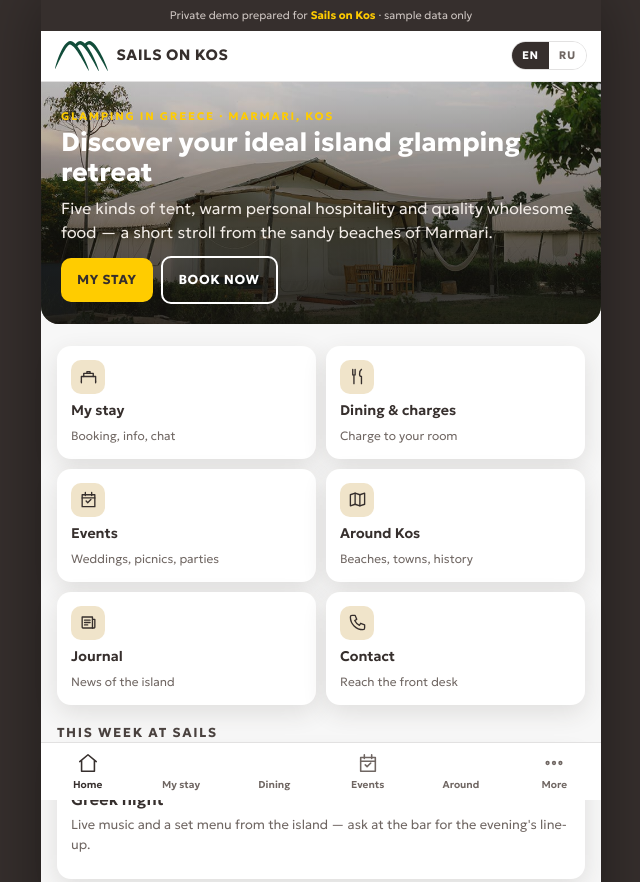
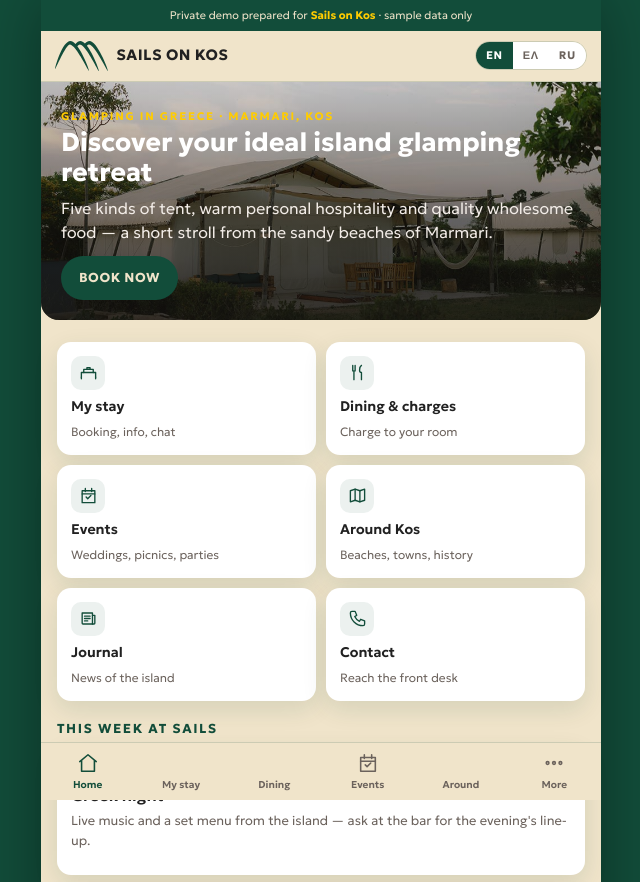
Before and after one commit to Alevin75/sails-demo, a plain HTML site: page index.html in a window 1280 px wide. Shown: the top 882 px of the page, without its empty margins (319-959 px from the left). Drawn offline with Linux system fonts and the light colour scheme.

```diff
--- a/index.html
+++ b/index.html
@@ -9,23 +9,23 @@
 <link href="https://fonts.googleapis.com/css2?family=Geologica:wght@300;400;600;700&display=swap" rel="stylesheet">
 <style>
 :root{
-  --dark:#362F2D; --dark2:#4a423f; --yellow:#FFCC00; --yellow2:#e0b400;
-  --green:#124d3a; --cream:#f0e4ca; --paper:#f7f7f7; --card:#fff;
-  --muted:#6f6662; --line:rgba(54,47,45,.14); --line2:rgba(54,47,45,.08);
-  --sh:0 8px 24px rgba(54,47,45,.12);
+  --green:#124D3A; --green2:#13A275; --bg:#F0E4CA; --card:#fff;
+  --ink:#212121; --muted:#6b625c; --line:rgba(18,77,58,.16); --line2:rgba(18,77,58,.09);
+  --yellow:#FFCC00; --sh:0 8px 24px rgba(18,77,58,.12);
+  --dark:#212121; --dark2:#6b625c; --cream:#F0E4CA; --paper:#fff; --yellow2:#13A275;
 }
 *{box-sizing:border-box}
 html{-webkit-text-size-adjust:100%}
 body{
-  margin:0; background:var(--dark); color:var(--dark);
+  margin:0; background:var(--green); color:var(--ink);
   font-family:"Geologica","Helvetica Neue",Helvetica,Arial,sans-serif;
   font-weight:300; font-size:16px; line-height:1.5;
 }
-.app{max-width:560px;margin:0 auto;min-height:100vh;background:var(--paper);
-  display:flex;flex-direction:column;box-shadow:0 0 60px rgba(0,0,0,.4);position:relative}
-.strip{background:var(--dark);color:#cfc7c3;font-size:11px;text-align:center;padding:7px 14px}
+.app{max-width:560px;margin:0 auto;min-height:100vh;background:var(--bg);
+  display:flex;flex-direction:column;box-shadow:0 0 60px rgba(0,0,0,.35);position:relative}
+.strip{background:var(--green);color:#F0E4CA;font-size:11px;text-align:center;padding:7px 14px}
 .strip b{color:var(--yellow)}
-.top{position:sticky;top:0;z-index:40;background:#fff;border-bottom:1px solid var(--line);
+.top{position:sticky;top:0;z-index:40;background:var(--bg);border-bottom:1px solid var(--line);
   display:flex;align-items:center;gap:10px;padding:10px 14px}
 .top .brand{display:flex;align-items:center;gap:8px;text-decoration:none;flex:1;min-width:0}
 .top .brand img{height:30px}
@@ -34,7 +34,7 @@ body{
 .lang{display:flex;border:1px solid var(--line);border-radius:999px;overflow:hidden}
 .lang button{border:0;background:#fff;color:var(--muted);font:inherit;font-weight:700;font-size:11px;
   padding:5px 10px;cursor:pointer;letter-spacing:.06em}
-.lang button.on{background:var(--dark);color:#fff}
+.lang button.on{background:var(--green);color:#fff}
 main{flex:1;padding-bottom:86px}
 .view{animation:fade .18s ease}
 .view[hidden]{display:none}
@@ -49,14 +49,14 @@ p{margin:0 0 .8em}
 a{color:var(--green)}
 img{max-width:100%;display:block}
 .btn{display:inline-block;border:0;font:inherit;font-weight:700;font-size:13px;letter-spacing:.04em;
-  text-transform:uppercase;padding:12px 16px;text-decoration:none;cursor:pointer;border-radius:10px}
-.btn-yellow{background:var(--yellow);color:var(--dark)}
-.btn-yellow:active{background:var(--yellow2)}
-.btn-dark{background:var(--dark);color:var(--cream)}
-.btn-line{background:#fff;color:var(--dark);border:2px solid var(--dark);border-radius:10px}
-.badge{display:inline-block;background:var(--dark);color:var(--cream);font-size:10px;font-weight:700;
+  text-transform:uppercase;padding:12px 18px;text-decoration:none;cursor:pointer;border-radius:24px}
+.btn-yellow{background:var(--green);color:var(--bg)}
+.btn-yellow:active{background:var(--green2)}
+.btn-dark{background:var(--ink);color:var(--bg)}
+.btn-line{background:transparent;color:var(--green);border:2px solid var(--green);border-radius:24px}
+.badge{display:inline-block;background:var(--green);color:var(--bg);font-size:10px;font-weight:700;
   letter-spacing:.06em;text-transform:uppercase;padding:4px 8px;border-radius:6px}
-.badge.alt{background:var(--cream);color:var(--dark)}
+.badge.alt{background:#fff;color:var(--green);border:1px solid var(--line)}
 .card{background:#fff;border-radius:14px;box-shadow:var(--sh);overflow:hidden;margin:0 0 14px}
 .card .b{padding:14px}
 .card img.cover{width:100%;aspect-ratio:16/9;object-fit:cover}
@@ -72,17 +72,17 @@ img{max-width:100%;display:block}
 .tiles{display:grid;grid-template-columns:1fr 1fr;gap:10px;margin-top:6px}
 .tile{background:#fff;border-radius:14px;box-shadow:var(--sh);padding:14px;text-decoration:none;color:var(--dark);
   display:flex;flex-direction:column;gap:6px}
-.tile .ic{width:34px;height:34px;border-radius:10px;background:var(--cream);display:flex;align-items:center;justify-content:center}
-.tile .ic svg{width:19px;height:19px;stroke:var(--dark);fill:none;stroke-width:1.7;stroke-linecap:round;stroke-linejoin:round}
+.tile .ic{width:34px;height:34px;border-radius:10px;background:rgba(18,77,58,.08);display:flex;align-items:center;justify-content:center}
+.tile .ic svg{width:19px;height:19px;stroke:var(--green);fill:none;stroke-width:1.7;stroke-linecap:round;stroke-linejoin:round}
 .tile b{font-weight:600;font-size:14px}
 .tile span{font-size:12px;color:var(--muted)}
 .tabbar{position:fixed;bottom:0;left:0;right:0;z-index:40;max-width:560px;margin:0 auto;
-  background:#fff;border-top:1px solid var(--line);display:flex;padding-bottom:env(safe-area-inset-bottom)}
+  background:var(--bg);border-top:1px solid var(--line);display:flex;padding-bottom:env(safe-area-inset-bottom)}
 .tab{flex:1;border:0;background:none;font:inherit;cursor:pointer;display:flex;flex-direction:column;
   align-items:center;gap:3px;padding:9px 0 8px;color:var(--muted);font-size:10px;font-weight:600}
-.tab.on{color:var(--dark)}
+.tab.on{color:var(--green)}
 .tab svg{width:22px;height:22px;stroke:currentColor;fill:none;stroke-width:1.7;stroke-linecap:round;stroke-linejoin:round}
-.tab.on .dot{background:var(--yellow)}
+.tab.on .dot{background:var(--green2)}
 .row{display:flex;align-items:center;gap:10px}
 .between{display:flex;align-items:center;justify-content:space-between;gap:10px}
 table.kv{width:100%;border-collapse:collapse}
@@ -96,16 +96,16 @@ input.t,select.t{width:100%;font:inherit;font-weight:300;padding:11px 12px;borde
 .pills{display:flex;gap:8px;overflow-x:auto;padding:4px 0 10px;-webkit-overflow-scrolling:touch}
 .pill{border:1px solid var(--line);background:#fff;font:inherit;font-weight:600;font-size:12px;padding:8px 12px;
   border-radius:999px;cursor:pointer;white-space:nowrap;color:var(--dark2)}
-.pill.on{background:var(--dark);color:#fff;border-color:var(--dark)}
+.pill.on{background:var(--green);color:var(--bg);border-color:var(--green)}
 .chat{background:#fff;border-radius:14px;box-shadow:var(--sh);padding:12px;display:flex;flex-direction:column;
   gap:8px;height:300px;overflow-y:auto}
 .msg{max-width:84%;padding:9px 11px;border-radius:12px;font-size:14px;line-height:1.4}
-.msg.them{background:var(--paper);align-self:flex-start;border-left:3px solid var(--yellow)}
+.msg.them{background:#fff;align-self:flex-start;border-left:3px solid var(--green2)}
 .msg.me{background:var(--green);color:#fff;align-self:flex-end}
 .msg .w{display:block;font-size:10px;opacity:.6;margin-top:3px}
 .chatbar{display:flex;gap:8px;margin-top:10px}
 .chatbar input{flex:1}
-.note{background:#fff8d9;border-left:4px solid var(--yellow);padding:10px 12px;border-radius:0 8px 8px 0;font-size:13px}
+.note{background:#fff;border-left:4px solid var(--green2);padding:10px 12px;border-radius:0 8px 8px 0;font-size:13px}
 .muted{color:var(--muted);font-size:13px}
 .kpis{display:grid;grid-template-columns:1fr 1fr;gap:10px;margin:8px 0 4px}
 .kpi{background:#fff;border-radius:14px;box-shadow:var(--sh);padding:14px}
@@ -119,20 +119,20 @@ input.t,select.t{width:100%;font:inherit;font-weight:300;padding:11px 12px;borde
 .li b{font-weight:600;font-size:14px}
 .li span{display:block;font-size:12px;color:var(--muted)}
 .price{margin-left:auto;font-weight:600;white-space:nowrap}
-.plus{border:0;background:var(--yellow);color:var(--dark);font:inherit;font-weight:700;font-size:12px;
+.plus{border:0;background:var(--green);color:var(--bg);font:inherit;font-weight:700;font-size:12px;
   padding:8px 12px;border-radius:999px;cursor:pointer;white-space:nowrap}
 .flow{display:grid;gap:10px;margin-top:8px}
 .step{background:#fff;border-radius:14px;box-shadow:var(--sh);padding:14px}
 .step .n{font-weight:700;color:var(--yellow2);font-size:20px}
 .tabfoot{position:fixed;bottom:86px;left:0;right:0;max-width:560px;margin:0 auto;padding:0 16px;z-index:35}
-.tabfoot .bar{background:var(--dark);color:#fff;border-radius:12px;padding:12px 14px;display:flex;
+.tabfoot .bar{background:var(--green);color:#fff;border-radius:12px;padding:12px 14px;display:flex;
   align-items:center;justify-content:space-between;box-shadow:0 12px 30px rgba(0,0,0,.35)}
 .tabfoot .bar b{color:var(--yellow)}
 .toast{position:fixed;left:0;right:0;bottom:96px;max-width:560px;margin:0 auto;padding:0 16px;z-index:60;pointer-events:none}
 .toast .m{background:var(--green);color:#fff;padding:12px 14px;border-radius:10px;font-size:13px;
   box-shadow:0 10px 24px rgba(0,0,0,.3);opacity:0;transform:translateY(8px);transition:.2s}
 .toast .m.on{opacity:1;transform:none}
-h2.sec{font-size:13px;text-transform:uppercase;letter-spacing:.12em;font-weight:700;color:var(--dark2)}
+h2.sec{font-size:13px;text-transform:uppercase;letter-spacing:.12em;font-weight:700;color:var(--green)}
 </style>
 </head>
 <body>
@@ -141,7 +141,7 @@ h2.sec{font-size:13px;text-transform:uppercase;letter-spacing:.12em;font-weight:
 
   <header class="top">
     <a class="brand" href="#home"><img src="assets/img/logo-dark.svg" alt="Sails on Kos"><span>SAILS ON KOS</span></a>
-    <div class="lang"><button id="langEn" class="on">EN</button><button id="langRu">RU</button></div>
+    <div class="lang"><button id="langEn" class="on">EN</button><button id="langEl">ΕΛ</button><button id="langRu">RU</button></div>
   </header>
 
   <main>
@@ -155,8 +155,7 @@ h2.sec{font-size:13px;text-transform:uppercase;letter-spacing:.12em;font-weight:
           <h1 data-i18n="heroTitle">Discover your ideal island glamping retreat</h1>
           <p data-i18n="heroSub">Five kinds of tent, warm personal hospitality and quality wholesome food — a short stroll from the sandy beaches of Marmari.</p>
           <div class="row">
-            <a class="btn btn-yellow" href="#stay" data-i18n="myStay">My stay</a>
-            <a class="btn btn-line" style="background:transparent;color:#fff;border-color:#fff" href="https://sailsonkos.reserve-online.net" target="_blank" rel="noopener" data-i18n="bookNow">Book now</a>
+            <a class="btn btn-yellow" href="https://sailsonkos.reserve-online.net" target="_blank" rel="noopener" data-i18n="bookNow">Book now</a>
           </div>
         </div>
       </div>
@@ -379,16 +378,54 @@ var RU = {
   openContacts:'Контакты', openDesk:'Экран ресепшена (демо)', openEvents:'Мероприятия и кейтеринг',
   evNote:'Свадьбы, годовщины и пикники — часть вашей работы. Здесь показано, как заявка и кейтеринг-набор доходят до ресепшена.'
 };
+var EL = {
+  home:'Αρχική', stay:'Διαμονή', charges:'Λογαριασμός', events:'Εκδηλώσεις', around:'Τριγύρω', more:'Άλλα',
+  journal:'Εφημερίδα', contact:'Επικοινωνία',
+  heroTitle:'Ανακαλύψτε το ιδανικό σας glamping καταφύγιο',
+  heroSub:'Πέντε είδη σκηνών, θερμή φιλοξενία και ποιοτικό φαγητό — λίγα βήματα από τις αμμώδεις παραλίες του Μαρμαρίου.',
+  myStay:'Η διαμονή μου', bookNow:'Κράτηση', thisWeek:'Αυτή την εβδομάδα στο Sails',
+  guestArea:'Χώρος επισκέπτη', loginLead:'Βάλτε τον αριθμό κράτησης από το email επιβεβαίωσης και το επώνυμο της κράτησης.',
+  bookingNo:'Αριθμός κράτησης', lastName:'Επώνυμο', openStay:'Άνοιγμα διαμονής', demoAccess:'Δοκιμαστική πρόσβαση',
+  noLive:'Δεν είναι ακόμη συνδεδεμένο με πραγματικό σύστημα.',
+  signOut:'Έξοδος', concept:'Ιδέα · προς συζήτηση', chargesTitle:'Εστιατόριο & χρεώσεις στο δωμάτιο',
+  chargesLead:'Παραγγείλτε στην ταβέρνα ή στο μπαρ και χρεώστε τη σκηνή σας — η ίδια χρέωση φτάνει στη ρεσεψιόν.',
+  sampleData:'Δείγμα δεδομένων', theFlow:'Πώς ταξιδεύει η χρέωση',
+  s1t:'Ο επισκέπτης παραγγέλνει', s1b:'Παραγγελία στο τραπέζι ή στο μπαρ· ο σερβιτόρος σημειώνει τη σκηνή σας.',
+  s2t:'Κουζίνα και μπαρ το βλέπουν', s2b:'Το δελτίο εμφανίζεται στην οθόνη κουζίνας και στο μπαρ με τη σκηνή και την ώρα.',
+  s3t:'Η χρέωση πάει στο δωμάτιο', s3b:'Το ποσό χρεώνεται στην κράτηση· βλέπετε τον λογαριασμό σας ανά πάσα στιγμή.',
+  s4t:'Αναχώρηση με μια ματιά', s4b:'Η ρεσεψιόν βλέπει το σύνολο δωματίου + εστιατορίου και το υπόλοιπο.',
+  menu:'Μενού — πατήστε για χρέωση στο δωμάτιο', menuHint:'Συνδεθείτε στην «Η διαμονή μου» για να χρεώσετε.',
+  seeDesk:'Οθόνη ρεσεψιόν', yourTab:'Ο λογαριασμός σας',
+  aroundTitle:'Πού βρίσκεστε — και τι είναι κοντά',
+  aroundLead:'Το Sails on Kos βρίσκεται σε ήσυχη γη στο Μαρμάρι, λίγα βήματα από την παραλία.',
+  journal:'Εφημερίδα', journalTitle:'Νέα του νησιού', journalLead:'Τι συμβαίνει στην Κω και την Ελλάδα — από ελληνικές πηγές.',
+  gi:'Η Ελλάδα στα νέα', contact:'Επικοινωνία', contactTitle:'Επικοινωνήστε', address:'Διεύθυνση',
+  bookOnline:'Κράτηση online', contactNote:'Σε ήσυχη γη λίγα βήματα από την παραλία του Μαρμαρίου, στη βόρεια ακτή της Κω.',
+  frontDesk:'Ρεσεψιόν · επίδειξη', deskTitle:'Ρεσεψιόν, μία οθόνη', occupancy:'Πληρότητα', arrivals:'Αφίξεις σήμερα',
+  departures:'Αναχωρήσεις', breakfasts:'Πρωινά', todayArrivals:'Σημερινές αφίξεις',
+  chargesToday:'Χρεώσεις εστιατορίου στα δωμάτια — σήμερα',
+  deskNote:'Η οθόνη δείχνει τις αφίξεις, τα πρωινά και τα υπόλοιπα. Στην πραγματική έκδοση διαβάζει από το σύστημά σας.',
+  booking:'Κράτηση', info:'Πληροφορίες', questions:'Οι ερωτήσεις μας', chat:'Συνομιλία', myTab:'Ο λογαριασμός μου',
+  eventsTag:'Εκδηλώσεις', eventsTitle:'Γάμοι, γιορτές & πικνίκ',
+  eventsLead:'Οι επισκέπτες μας έρχονται για γάμο, για γενέθλια ή επέτειο, για πικνίκ και πάρτι. Το αίτημα φτάνει αμέσως στη ρεσεψιόν.',
+  catering:'Πακέτα catering', evAskTitle:'Πείτε μας για την εκδήλωσή σας', evAskBtn:'Αποστολή αιτήματος',
+  evSent:'Ευχαριστούμε — η ρεσεψιόν έλαβε το αίτημά σας.', evRequested:'Τι γιορτάζουμε', evGuests:'Πόσοι επισκέπτες', evDate:'Ημερομηνία',
+  moreTitle:'Περισσότερα', moreLead:'Τα νέα του νησιού, πώς να μας βρείτε και η οθόνη της ρεσεψιόν.',
+  openJournal:'Εφημερίδα — νέα του νησιού', openContacts:'Επικοινωνία', openDesk:'Οθόνη ρεσεψιόν (επίδειξη)', openEvents:'Εκδηλώσεις & catering',
+  evNote:'Γάμοι, επέτειοι και πικνίκ είναι μέρος της δουλειάς σας. Εδώ φαίνεται πώς το αίτημα φτάνει στη ρεσεψιόν.'
+};
 
 var LANG = 'en';
-function t(k){ return (LANG === 'ru' && RU[k]) ? RU[k] : null; }
+function L(k){ if(LANG==='ru') return RU[k]; if(LANG==='el') return EL[k]; return undefined; }
+function t(k){ return L(k) || null; }
 function applyLang(){
   document.querySelectorAll('[data-i18n]').forEach(function(el){
-    var k = el.getAttribute('data-i18n'), ru = RU[k];
+    var k = el.getAttribute('data-i18n');
     if(!el.dataset.en) el.dataset.en = el.textContent;
-    el.textContent = (LANG === 'ru' && ru) ? ru : el.dataset.en;
+    el.textContent = L(k) || el.dataset.en;
   });
   document.getElementById('langEn').classList.toggle('on', LANG==='en');
+  document.getElementById('langEl').classList.toggle('on', LANG==='el');
   document.getElementById('langRu').classList.toggle('on', LANG==='ru');
   buildTabs();
   renderMore();
@@ -400,7 +437,7 @@ function buildTabs(){
   var h = '';
   TABS.forEach(function(tb){
     h += '<button class="tab" data-v="'+tb[0]+'"><svg viewBox="0 0 24 24">'+ICON[tb[0]]+'</svg>'
-       + '<span>'+(LANG==='ru'?(RU[tb[0]]||tb[1]):tb[1])+'</span></button>';
+       + '<span>'+(L(tb[0])||tb[1])+'</span></button>';
   });
   var bar = document.getElementById('tabbar');
   bar.innerHTML = h;
@@ -429,7 +466,7 @@ function renderHome(){
     ['contact','phone','Contact','Reach the front desk']
   ];
   document.getElementById('tiles').innerHTML = T.map(function(x){
-    var label = (LANG==='ru' && RU[x[0]]) ? RU[x[0]] : x[2];
+    var label = L(x[0]) || x[2];
     return '<a class="tile" href="#'+x[0]+'"><div class="ic"><svg viewBox="0 0 24 24">'+ICON[x[1]]+'</svg></div>'
       + '<b>'+label+'</b><span>'+x[3]+'</span></a>';
   }).join('');
@@ -489,7 +526,7 @@ function renderMore(){
     ['#contact','phone','Contact','openContacts','Reach the front desk']
   ];
   document.getElementById('moreList').innerHTML = M.map(function(x){
-    var label = (LANG==='ru' && RU[x[3]]) ? RU[x[3]] : x[2];
+    var label = L(x[3]) || x[2];
     return '<a class="li" href="'+x[0]+'"><div class="t"><b>'+label+'</b><span>'+x[4]+'</span></div></a>';
   }).join('');
 }
@@ -508,7 +545,7 @@ function renderCabinet(){
   document.getElementById('cabinet').hidden = false;
   var T = ['booking','info','questions','chat','myTab'];
   document.getElementById('cPills').innerHTML = T.map(function(k){
-    var lab = (LANG==='ru'&&RU[k])?RU[k]:({booking:'Booking',info:'Info',questions:'Our questions',chat:'Chat',myTab:'My tab'})[k];
+    var lab = L(k) || ({booking:'Booking',info:'Info',questions:'Our questions',chat:'Chat',myTab:'My tab'})[k];
     return '<button class="pill'+(k===CBTAB?' on':'')+'" data-k="'+k+'">'+lab+'</button>';
   }).join('');
   document.getElementById('cPills').querySelectorAll('.pill').forEach(function(p){
@@ -602,9 +639,11 @@ document.getElementById('logoutBtn').onclick = function(){
   updateTabFoot(); window.scrollTo(0,0);
 };
 document.getElementById('langEn').onclick = function(){ LANG='en'; applyLang(); renderHome(); };
+document.getElementById('langEl').onclick = function(){ LANG='el'; applyLang(); renderHome(); };
 document.getElementById('langRu').onclick = function(){ LANG='ru'; applyLang(); renderHome(); };
 
 window.addEventListener('hashchange', function(){ route(); updateTabFoot(); });
+var _lm = location.search.match(/[?&]lang=(en|el|ru)/); if(_lm) LANG = _lm[1];
 renderHome(); renderAround(); renderNews(); renderMenu(); renderArrivals(); renderPack(); renderMore(); renderChargesToday();
 document.getElementById('evSend').onclick = function(){ toast(t('evSent') || 'Thank you — reception has your request.'); };
 buildTabs(); applyLang(); route();
```
